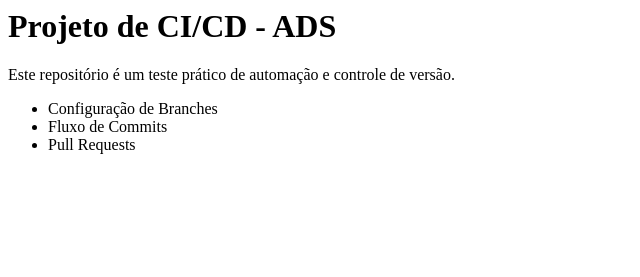
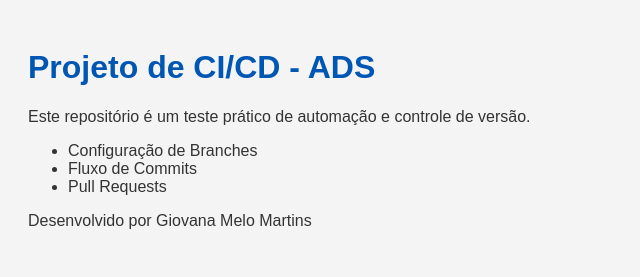
Before and after one commit to MeloM05/projeto-devops-ads, a plain HTML site: page index.html in a window 1280 px wide. Shown: the whole page, without its empty margins (0-640 px from the left). Drawn offline with Linux system fonts and the light colour scheme.

Commit message:
Alterações para link com CSS

```diff
--- a/index.html
+++ b/index.html
@@ -1,7 +1,26 @@
+<!DOCTYPE html>
+<html lang="pt-br">
+<head>
+    <meta charset="UTF-8">
+    <meta name="viewport" content="width=device-width, initial-scale=1.0">
+    <title>Meu Projeto CI/CD - ADS</title>
+
+    <link rel="stylesheet" href="style.css">
+</head>
+<body>
+
     <h1>Projeto de CI/CD - ADS</h1>
     <p>Este repositório é um teste prático de automação e controle de versão.</p>
+
     <ul>
         <li>Configuração de Branches</li>
         <li>Fluxo de Commits</li>
         <li>Pull Requests</li>
     </ul>
+
+    <footer>
+        <p>Desenvolvido por Giovana Melo Martins</p>
+    </footer>
+
+</body>
+</html>
```
Lines whose indentation alone changed are shown as unchanged.
